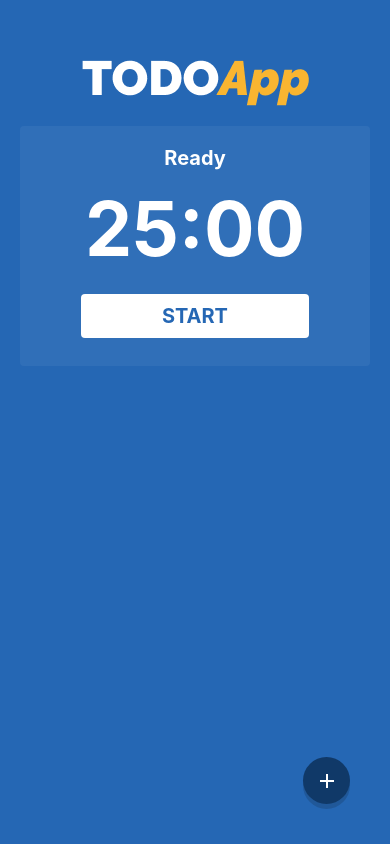
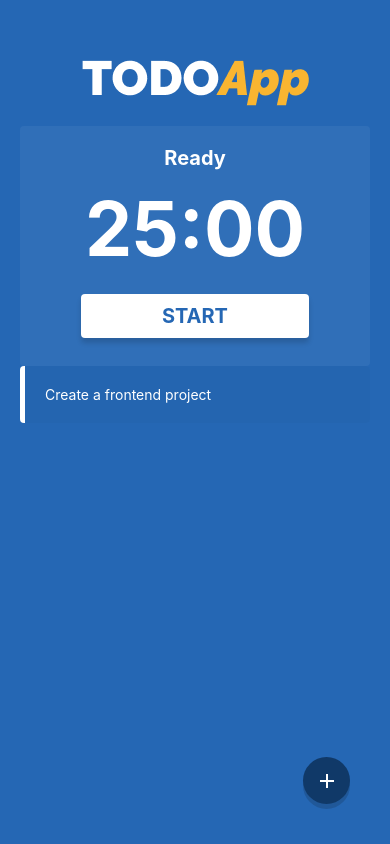
Before and after one commit to nilsonsierota/todo-app-mobile, a React Native app: screen / in a window 390 px wide. Built offline with nearby package versions, Linux system fonts and the light colour scheme.

Commit message:
feat: TaskList TaksItem

```diff
--- a/src/components/Buttons/Button.tsx
+++ b/src/components/Buttons/Button.tsx
@@ -10,11 +10,18 @@ type Props = {
 };
 
 export function Button({ variant = 'primary', label, icon }: Props) {
-  let touchableOpacityStyle = { backgroundColor: Theme.colors.primary };
+  let touchableOpacityStyle: any = { backgroundColor: Theme.colors.primary };
   let textStyle = { color: 'white' };
 
   if (variant === 'light') {
-    touchableOpacityStyle = { backgroundColor: 'white' };
+    touchableOpacityStyle = {
+      backgroundColor: 'white',
+      elevation: 0.5,
+      shadowColor: '#000',
+      shadowOffset: { width: 0, height: 5 },
+      shadowRadius: 5,
+      shadowOpacity: 0.15,
+    };
     textStyle = { color: Theme.colors.primary };
   }
 
--- a/src/components/Modal/NewTaskModal.tsx
+++ b/src/components/Modal/NewTaskModal.tsx
@@ -7,11 +7,11 @@ import {
   Image,
   TouchableOpacity,
   TextInput,
-} from "react-native";
-import { Theme } from "../../themes";
-import { Button } from "../Buttons";
+} from 'react-native';
+import { Theme } from '../../themes';
+import { Button } from '../Buttons';
 
-const closeImage = require("../../../assets/close.png");
+const closeImage = require('../../../assets/close.png');
 
 type Props = {
   isVisible: boolean;
@@ -53,34 +53,35 @@ export function NewTaskModal({ isVisible, OnClose }: Props) {
 const styles = StyleSheet.create({
   safeArea: {
     flex: 1,
-    backgroundColor: "rgba(0,0,0,0.3)",
-    alignItems: "center",
-    justifyContent: "center",
+    backgroundColor: 'rgba(0,0,0,0.3)',
+    alignItems: 'center',
+    justifyContent: 'center',
   },
   container: {
-    width: "90%",
-    height: "30%",
-    backgroundColor: "white",
+    width: '90%',
+    height: '30%',
+    backgroundColor: 'white',
     borderRadius: 4,
-    shadowColor: "#000",
+    elevation: 0.5,
+    shadowColor: '#000',
     shadowOffset: { width: 0, height: 5 },
     shadowRadius: 10,
     shadowOpacity: 0.15,
   },
   header: {
-    width: "100%",
+    width: '100%',
     height: 50,
     backgroundColor: Theme.colors.primary,
     borderTopLeftRadius: 4,
     borderTopRightRadius: 4,
-    flexDirection: "row",
-    alignItems: "center",
-    justifyContent: "space-between",
+    flexDirection: 'row',
+    alignItems: 'center',
+    justifyContent: 'space-between',
     paddingHorizontal: 20,
   },
   headerText: {
-    color: "white",
-    fontWeight: "bold",
+    color: 'white',
+    fontWeight: 'bold',
     fontSize: 18,
   },
   closeImage: {
--- /dev/null
+++ b/src/components/Tasks/TaskItem.tsx
@@ -0,0 +1,39 @@
+import { Image, StyleSheet, Text, View } from 'react-native';
+
+type Props = {
+  label: string;
+  status?: 'READY' | 'IN_PROGRESS' | 'DONE';
+};
+
+const tinyCheckImage = require('../../../assets/tiny-check.png');
+
+export function TaskItem({ label, status = 'READY' }: Props) {
+  return (
+    <View style={styles.container}>
+      <Text style={styles.label}>{label}</Text>
+      {status === 'IN_PROGRESS' && <Text style={styles.text}>In progress</Text>}
+      {status === 'DONE' && <Image source={tinyCheckImage} />}
+    </View>
+  );
+}
+
+const styles = StyleSheet.create({
+  container: {
+    backgroundColor: 'rgba(0, 0, 0, 0.02)',
+    borderRadius: 4,
+    borderLeftWidth: 5,
+    borderLeftColor: '#fff',
+    padding: 20,
+    flexDirection: 'row',
+    justifyContent: 'space-between',
+  },
+  label: {
+    fontSize: 14,
+    color: '#fff',
+  },
+  text: {
+    fontSize: 14,
+    fontWeight: 'bold',
+    color: '#fff',
+  },
+});
--- /dev/null
+++ b/src/components/Tasks/TasksList.tsx
@@ -0,0 +1,9 @@
+import { TaskItem } from './TaskItem';
+
+export function TasksList() {
+  return (
+    <>
+      <TaskItem label="Create a frontend project" />
+    </>
+  );
+}
--- /dev/null
+++ b/src/components/Tasks/index.tsx
@@ -0,0 +1,2 @@
+export * from './TasksList';
+export * from './TaskItem';
--- a/src/screens/HomeScreen.tsx
+++ b/src/screens/HomeScreen.tsx
@@ -1,7 +1,13 @@
 import { useState } from 'react';
 import { Image, SafeAreaView, StyleSheet, Text, View } from 'react-native';
 import { Theme } from '../themes';
-import { FabButton, NewTaskModal, NoTasksCard, Timer } from '../components';
+import {
+  FabButton,
+  NewTaskModal,
+  NoTasksCard,
+  TasksList,
+  Timer,
+} from '../components';
 
 const logo = require('../../assets/logo.png');
 
@@ -12,7 +18,14 @@ export function HomeScreen() {
     <SafeAreaView style={styles.safeArea}>
       <View style={styles.container}>
         <Image source={logo} style={styles.logo} resizeMode="contain" />
-        {false ? <NoTasksCard /> : <Timer />}
+        {false ? (
+          <NoTasksCard />
+        ) : (
+          <>
+            <Timer />
+            <TasksList />
+          </>
+        )}
         <FabButton onPress={() => setIsNewTaskModalVisible(true)} />
         <NewTaskModal
           isVisible={isNewTaskModalVisible}
```
Also changed, not shown: src/components/index.tsx (+5 -4 lines).
